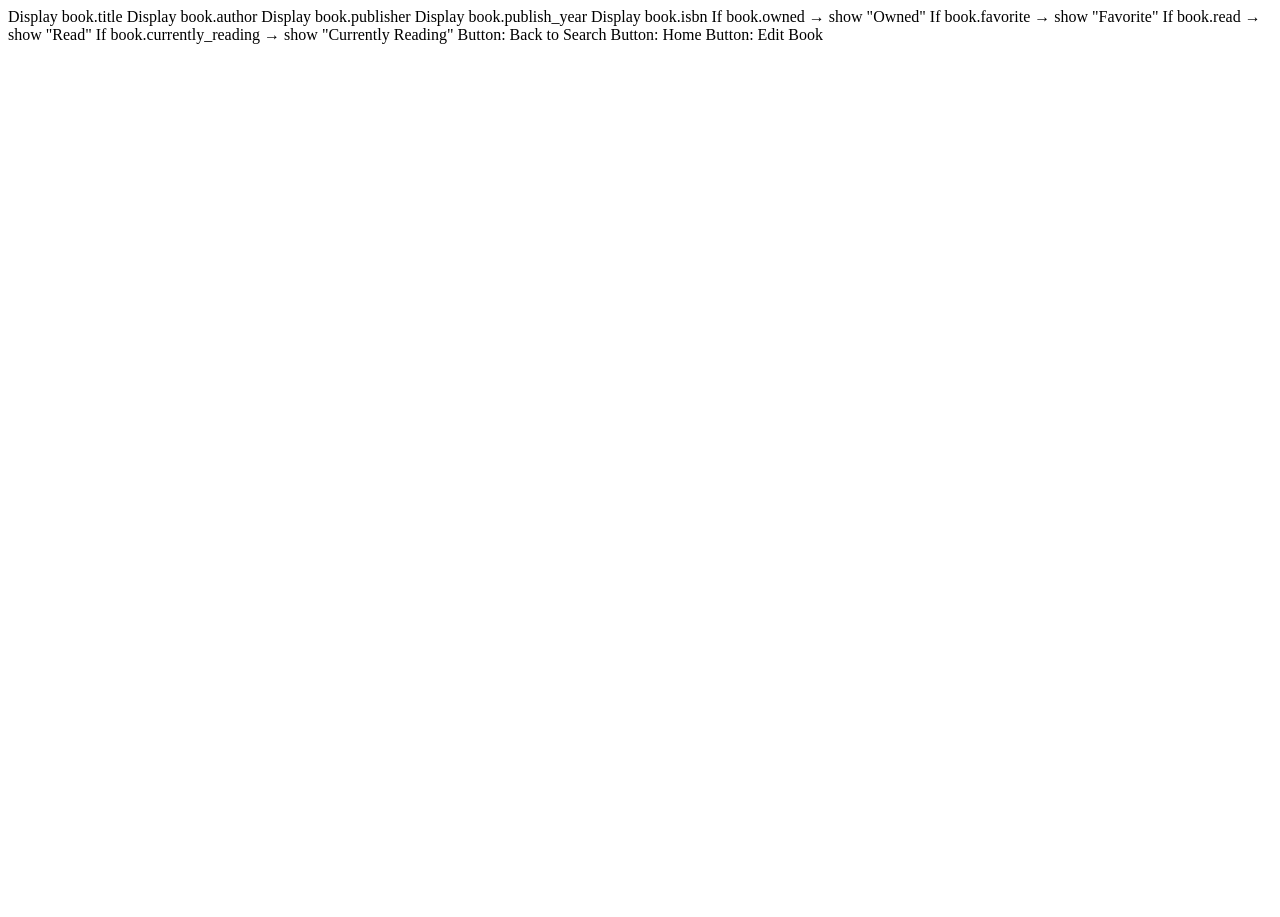
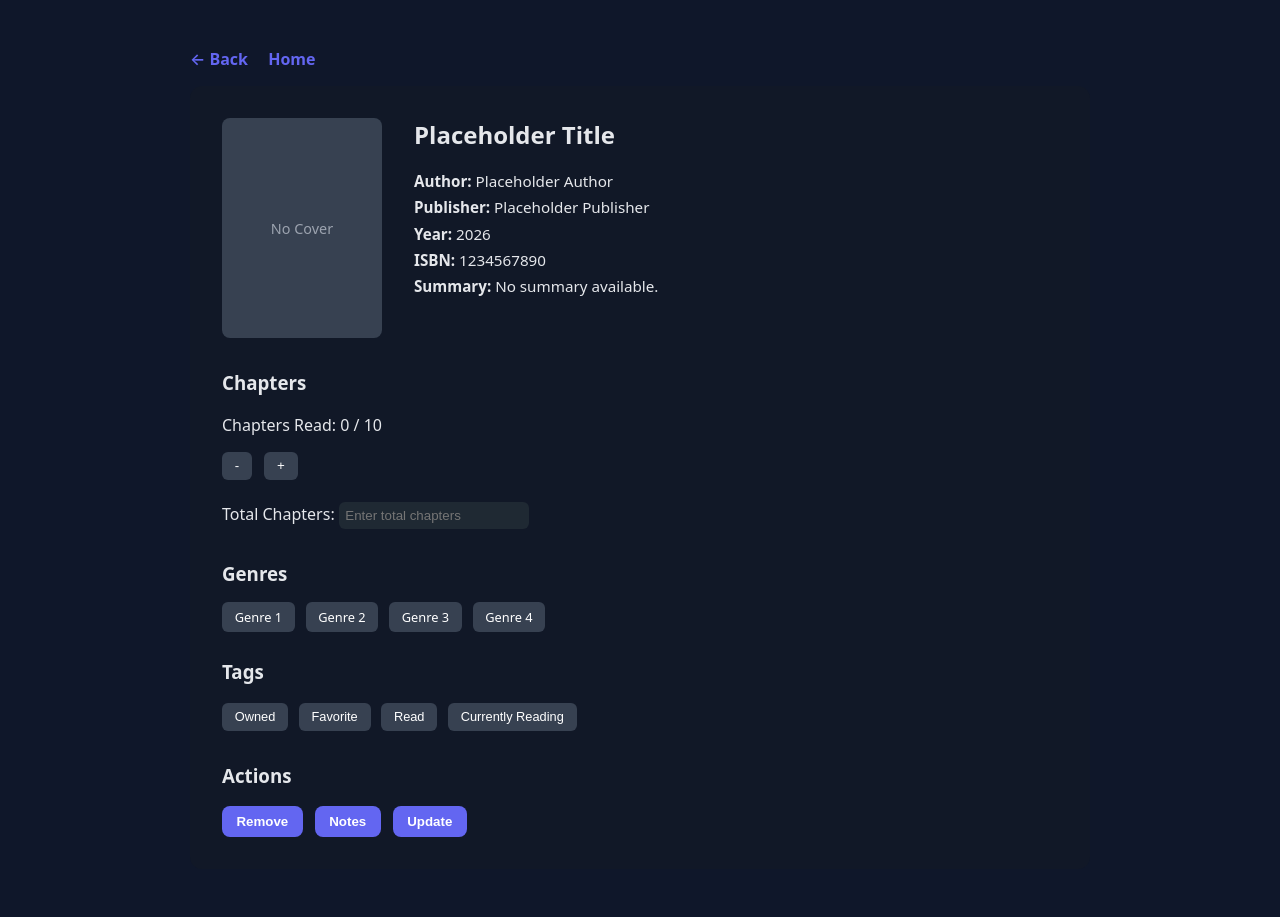
Before and after one commit to cpgeersen/Book-Tracker, a Flask app: template app/templates/view_book.html in a window 1280 px wide. Before the commit the page ends 44 px from the top, so only its background shows below. Run offline with Flask 3, Linux system fonts and the light colour scheme; the template is opened without the code that fills it, so the values that code supplies are empty.

Commit message:
frontend layout for individual book page
Implemented the UI layout for the individual book page. Includes placeholder book info, chapter controls, genre display, toggleable tags, and styled action buttons. Styled consistently with the local search page.

```diff
--- a/app/templates/view_book.html
+++ b/app/templates/view_book.html
@@ -1,21 +1,232 @@
-<!-- Individual Book Frontend (Placeholder) -->
+<!DOCTYPE html>
+<html lang="en">
+<head>
+  <!-- Basic page metadata -->
+  <meta charset="UTF-8">
+  <title>Book Entry</title>
 
-<!-- Display book details -->
-Display book.title
-Display book.author
-Display book.publisher
-Display book.publish_year
-Display book.isbn
+  <style>
 
-<!-- Display book tags -->
-If book.owned → show "Owned"
-If book.favorite → show "Favorite"
-If book.read → show "Read"
-If book.currently_reading → show "Currently Reading"
+    /* Global page styling */
+    body {
+      font-family: system-ui, -apple-system, BlinkMacSystemFont, "Segoe UI", sans-serif;
+      background-color: #0f172a;
+      color: #e5e7eb;
+      margin: 0;
+      padding: 0;
+    }
 
-<!-- Navigation -->
-Button: Back to Search
-Button: Home
-Button: Edit Book
+    /* Main layout wrapper */
+    .page-wrapper {
+      max-width: 900px;
+      margin: 3rem auto;
+      padding: 0 1rem;
+    }
 
-<!-- Waiting for finalized requirements and detailed UI instructions before full implementation -->
+    /* Navigation links (Back + Home) */
+    .nav-buttons {
+      margin-bottom: 1rem;
+    }
+
+    .nav-buttons a {
+      text-decoration: none;
+      color: #6366f1;
+      font-weight: 600;
+      margin-right: 1rem;
+    }
+
+    /* Book container card */
+    .book-container {
+      background-color: #111827;
+      padding: 2rem;
+      border-radius: 12px;
+    }
+
+    /* Layout for cover + book info */
+    .book-header {
+      display: flex;
+      gap: 2rem;
+    }
+
+    /* Placeholder book cover */
+    .book-cover {
+      width: 160px;
+      height: 220px;
+      background-color: #374151;
+      border-radius: 8px;
+      display: flex;
+      align-items: center;
+      justify-content: center;
+      color: #9ca3af;
+      font-size: 0.9rem;
+    }
+
+    /* Book information text */
+    .book-info h2 {
+      margin-top: 0;
+    }
+
+    .book-info p {
+      margin: 0.4rem 0;
+      font-size: 0.95rem;
+    }
+
+    /* Generic section spacing */
+    .section {
+      margin-top: 2rem;
+    }
+
+    /* Chapter control buttons */
+    .chapter-controls button {
+      padding: 0.4rem 0.8rem;
+      margin-right: 0.5rem;
+      border-radius: 6px;
+      border: none;
+      background-color: #374151;
+      color: white;
+      cursor: pointer;
+    }
+
+    /* Action buttons (Notes, Update) */
+    .button-group button {
+      padding: 0.5rem 0.9rem;
+      border-radius: 8px;
+      border: none;
+      background-color: #6366f1;
+      color: white;
+      font-weight: 600;
+      cursor: pointer;
+      margin-right: 0.5rem;
+    }
+
+    .button-group button:hover {
+      background-color: #4f46e5;
+    }
+
+    /* Special styling for Remove button */
+    .remove-btn {
+      background-color: #dc2626;
+    }
+
+    .remove-btn:hover {
+      background-color: #b91c1c;
+    }
+
+    /* Genre and tag styling */
+    .tag {
+      background-color: #374151;
+      padding: 0.4rem 0.8rem;
+      border-radius: 6px;
+      font-size: 0.8rem;
+      margin-right: 0.4rem;
+      border: none;
+      color: white;
+      cursor: pointer;
+    }
+
+    /* Active state when tag is toggled */
+    .tag.active {
+      background-color: #6366f1;
+    }
+
+    /* Input field styling */
+    input[type="number"] {
+      padding: 0.4rem;
+      border-radius: 6px;
+      border: none;
+      background-color: #1f2933;
+      color: #e5e7eb;
+    }
+
+  </style>
+</head>
+
+<body>
+
+  <div class="page-wrapper">
+
+    <!-- Navigation buttons -->
+    <div class="nav-buttons">
+      <a href="/local-search">← Back</a>
+      <a href="/">Home</a>
+    </div>
+
+    <!-- Main book container -->
+    <div class="book-container">
+
+      <!-- Book header section (cover + main info) -->
+      <div class="book-header">
+        <div class="book-cover">
+          No Cover
+        </div>
+
+        <div class="book-info">
+          <h2>Placeholder Title</h2>
+          <p><strong>Author:</strong> Placeholder Author</p>
+          <p><strong>Publisher:</strong> Placeholder Publisher</p>
+          <p><strong>Year:</strong> 2026</p>
+          <p><strong>ISBN:</strong> 1234567890</p>
+          <p><strong>Summary:</strong> No summary available.</p>
+        </div>
+      </div>
+
+      <!-- Chapter tracking section -->
+      <div class="section">
+        <h3>Chapters</h3>
+        <p>Chapters Read: 0 / 10</p>
+
+        <div class="chapter-controls">
+          <button>-</button>
+          <button>+</button>
+        </div>
+
+        <br>
+
+        <label>Total Chapters:</label>
+        <input type="number" placeholder="Enter total chapters">
+      </div>
+
+      <!-- Genres section -->
+      <div class="section">
+        <h3>Genres</h3>
+        <span class="tag">Genre 1</span>
+        <span class="tag">Genre 2</span>
+        <span class="tag">Genre 3</span>
+        <span class="tag">Genre 4</span>
+      </div>
+
+      <!-- Toggleable tags section -->
+      <div class="section">
+        <h3>Tags</h3>
+        <button class="tag toggle">Owned</button>
+        <button class="tag toggle">Favorite</button>
+        <button class="tag toggle">Read</button>
+        <button class="tag toggle">Currently Reading</button>
+      </div>
+
+      <!-- Action buttons section -->
+      <div class="section">
+        <h3>Actions</h3>
+        <div class="button-group">
+          <button class="remove-btn">Remove</button>
+          <button>Notes</button>
+          <button>Update</button>
+        </div>
+      </div>
+
+    </div>
+  </div>
+
+  <!-- JavaScript for toggling tag active state -->
+  <script>
+    const toggleTags = document.querySelectorAll('.toggle');
+
+    toggleTags.forEach(tag => {
+      tag.addEventListener('click', () => {
+        tag.classList.toggle('active');
+      });
+    });
+  </script>
+
+</body>
+</html>
```
